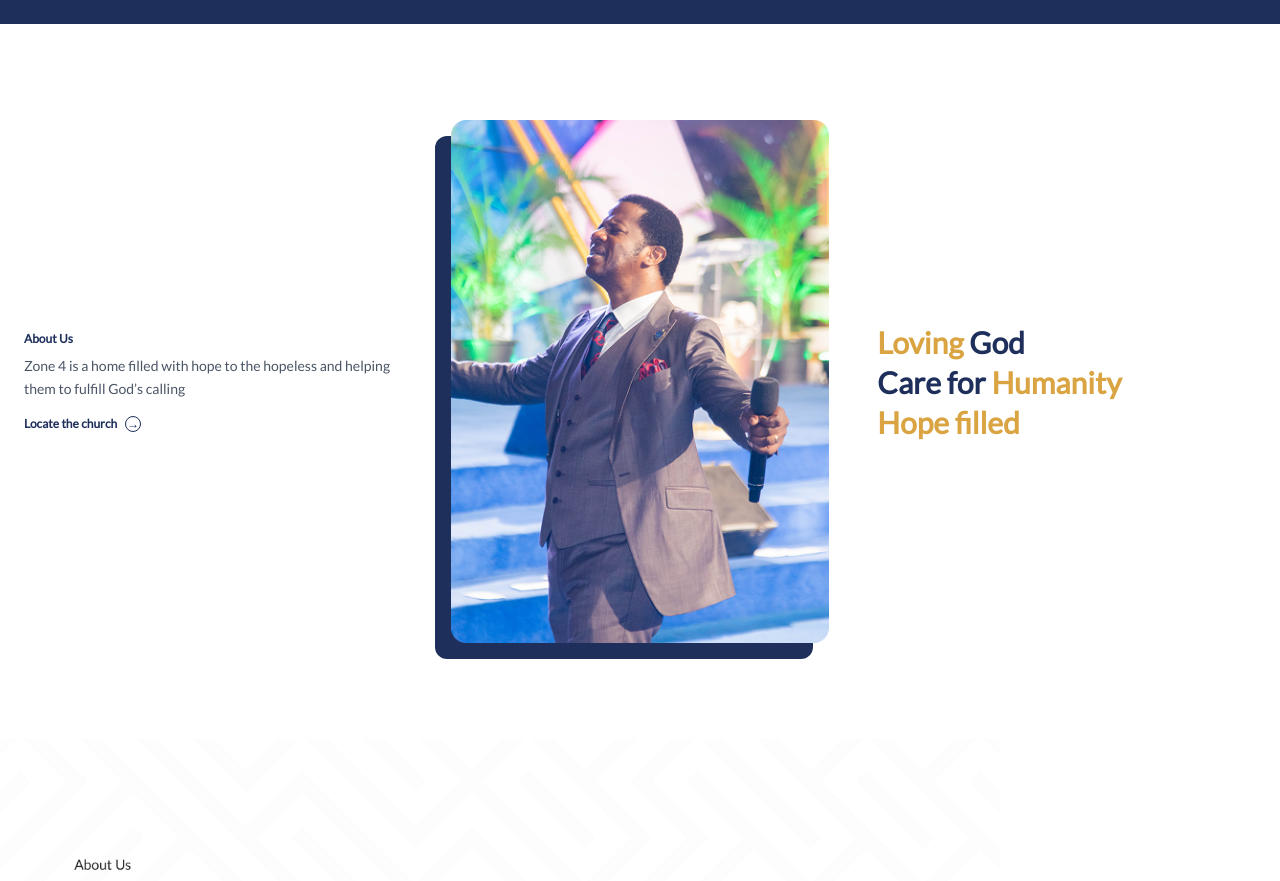
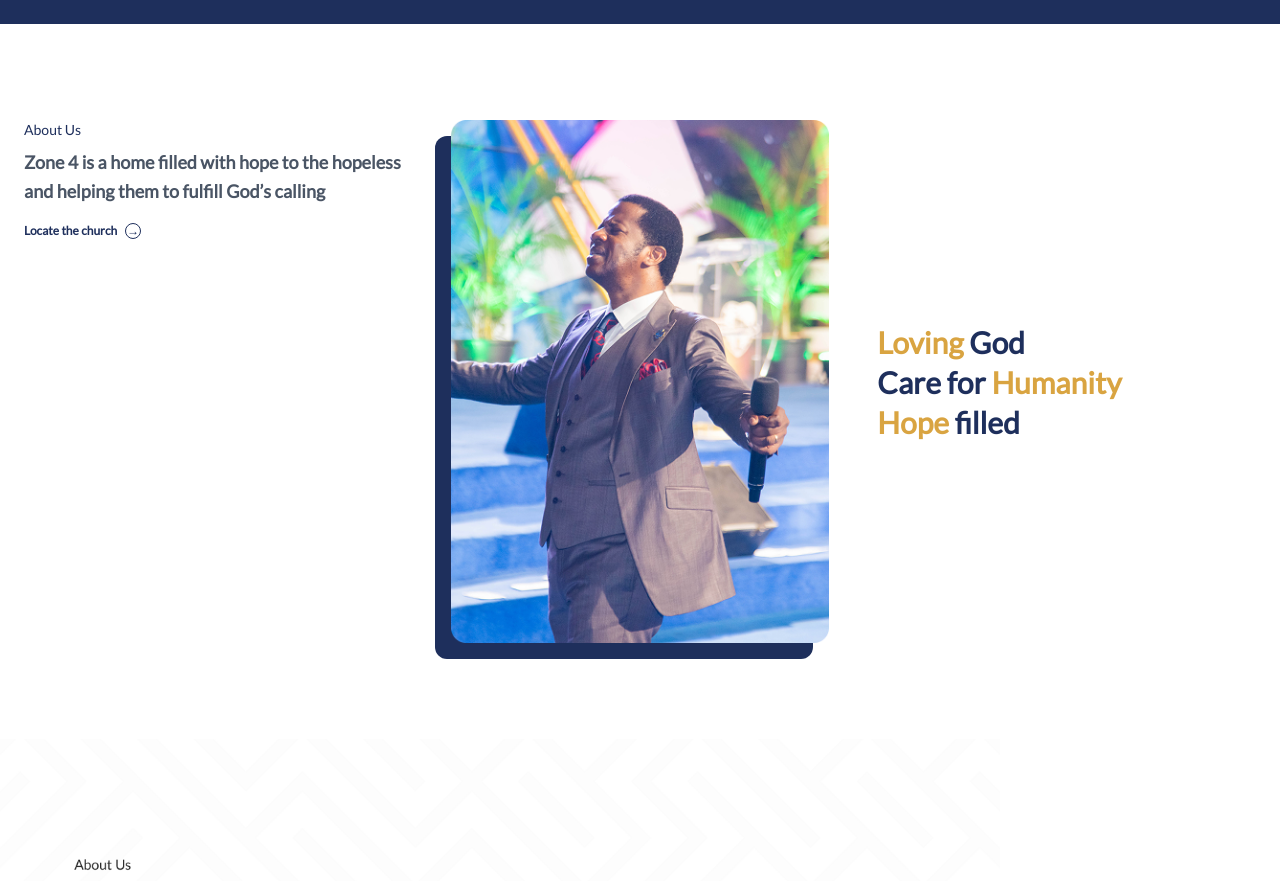
Before and after one commit to marveldc08/celz4, a Next.js app: page /home in a window 1280 px wide. Shown: the part 1147-2028 px from the top of the page. Built offline with nearby package versions, Linux system fonts and the light colour scheme.

Commit message:
modified about section

```diff
--- a/app/home/page.tsx
+++ b/app/home/page.tsx
@@ -117,11 +117,11 @@ export default function Home() {
  <section className="py-24">
       <div className="mx-auto grid max-w-7xl grid-cols-1 items-center gap-12 px-6 md:grid-cols-3">
         {/* Left Text */}
-        <div>
-          <p className="mb-2 text-xs font-semibold text-[#1E2F5C]">
+        <div className="h-full">
+          <p className="mb-2 text-sm  text-[#1E2F5C]">
             About Us
           </p>
-          <p className="text-sm leading-relaxed text-gray-600">
+          <p className="text-lg leading-relaxed font-semibold text-gray-600">
             Zone 4 is a home filled with hope to the hopeless and
             helping them to fulfill God’s calling
           </p>
@@ -151,11 +151,11 @@ export default function Home() {
           <p className="md:text-3xl font-semibold">
             <span className="text-[#D9A441]">Loving</span> <span className="text-[#1E2F5C]">God</span>
           </p>
-          <p className="mt-1 md:text-3xl font-semibold text-[#1E2F5C]">
+          <p className="mt-1 md:text-3xl font-semibold">
            <span className="text-[#1E2F5C]"> Care for</span> <span className="text-[#D9A441]">Humanity</span>
           </p>
           <p className="mt-1  md:text-3xl font-semibold text-[#D9A441]">
-            Hope filled
+            <span className="text-[#D9A441]">Hope</span> <span className="text-[#1E2F5C]">filled</span>
           </p>
         </div>
       </div>
```
